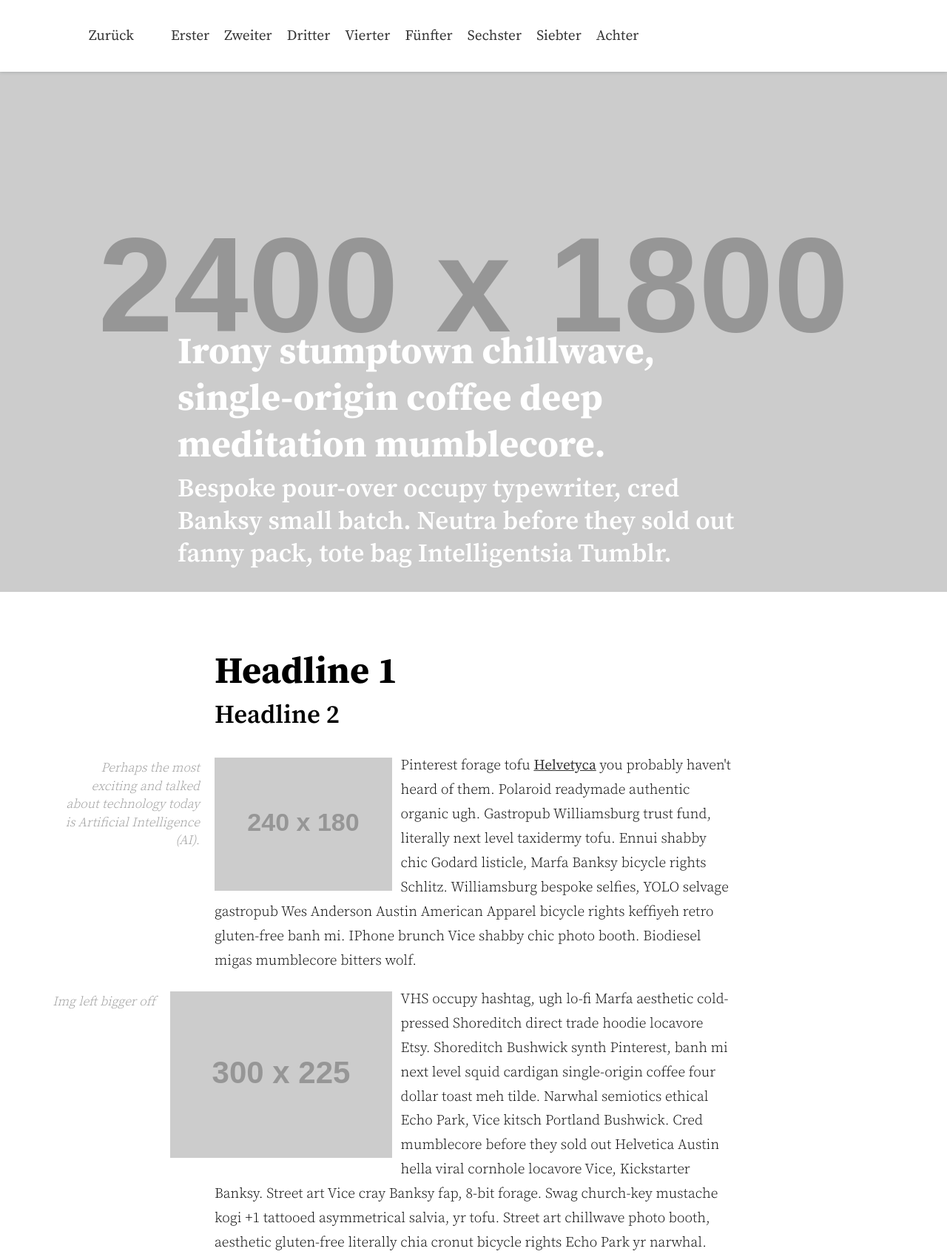
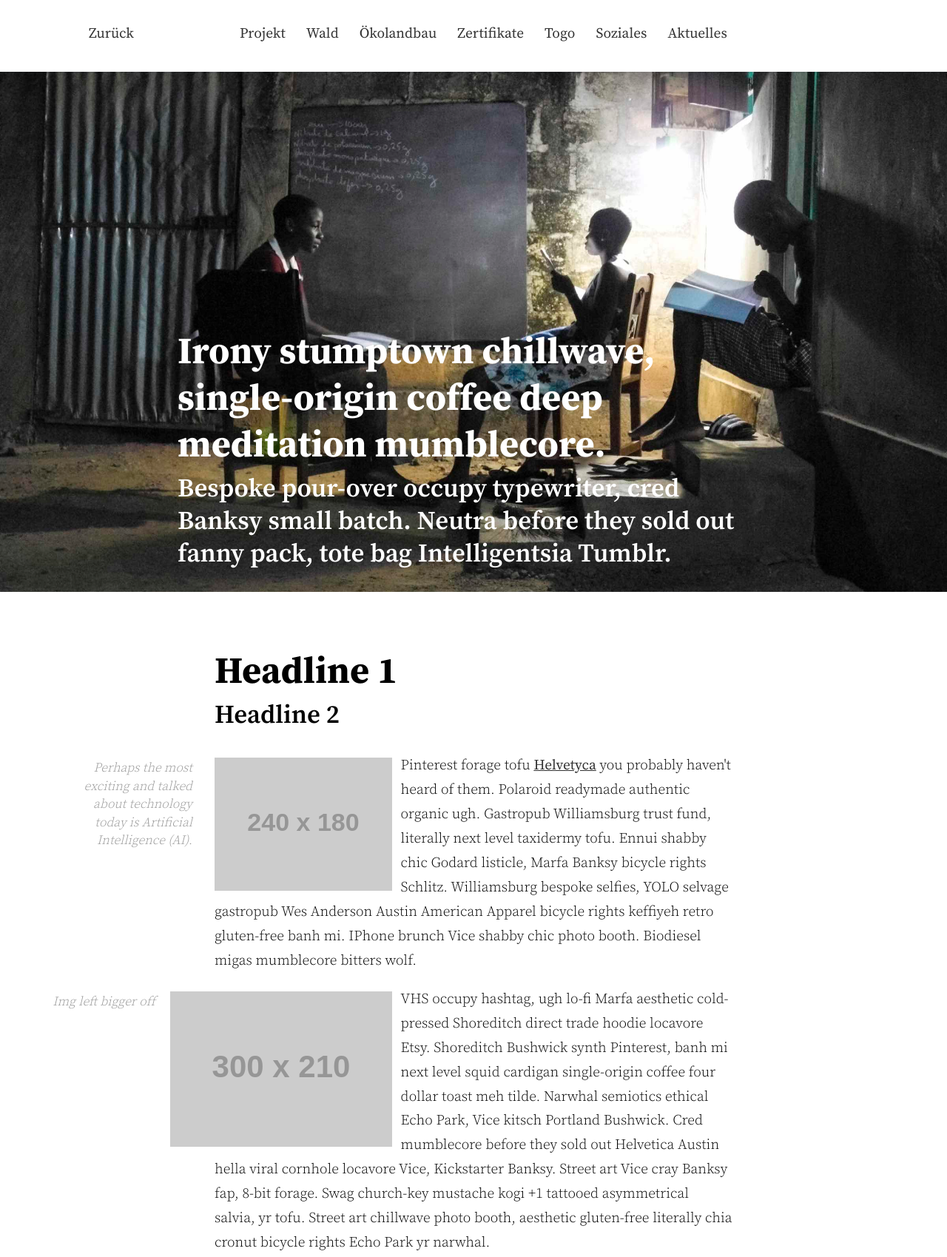
Before and after one commit to kulturpessimist/website-project-togo, a website: page src/_attachments/index.html in a window 1280 px wide. Shown: the top 1699 px of the page at 74% size. Drawn offline with Linux system fonts and the light colour scheme; placeholder pictures from the web are drawn by us.

Commit message:
minor design improvements
* some pictures for testing
* minor changes

```diff
--- a/src/_attachments/css/design.css
+++ b/src/_attachments/css/design.css
@@ -101,6 +101,7 @@ footer img, header img{
 	display: none;
 }
 footer a{
+	color: #ccc;
 	text-decoration:none;
 }
 /*
@@ -134,18 +135,20 @@ nav{
 			transform: translateY( -100% );
 }
 nav ul{
-	width: 1000px;
+	width: 700px;
 	margin: 0 auto;
 	height: 100%;
 }
 nav li{
 	float: left;
 	display: inline-block;
-	margin: 1%;
+	margin: 2%;
+	margin-top: 1%;
+	margin-bottom: 1%;
 	line-height: 4em;
 }
 nav li:first-child{
-	margin-left: -40px;
+	margin-left: -190px;
 	margin-right: 40px;
 }
 nav li:last-child{
@@ -197,7 +200,7 @@ nav a{
 }
 /* Descriptions for all the images in the content area */
 .description{
-	width: 190px;
+	width: 160px;
 	color: #999;
 	font-style: oblique;
 	font-size: 0.9em;
@@ -207,22 +210,22 @@ nav a{
 .content p img.left + .description{
 	text-align: right;
 	position: absolute;
-	margin-left: -210px;
+	margin-left: -190px;
 }
 .content p img.off-left + .description{
 	text-align: right;
 	position: absolute;
-	margin-left: -270px;
+	margin-left: -240px;
 }
 .content p img.right + .description{
 	text-align: left;
 	position: absolute;
-	margin-left: 710px;
+	margin-left: 724px;
 }
 .content p img.off-right + .description{
 	text-align: left;
 	position: absolute;
-	margin-left: 770px;
+	margin-left: 780px;
 }
 .content p img.center + .description{
 	text-align: center;
--- a/src/_attachments/index.html
+++ b/src/_attachments/index.html
@@ -5,7 +5,7 @@
 		<meta http-equiv="X-UA-Compatible" content="IE=edge">
 		<title></title>
 		<meta name="description" content="">
-		<meta name="viewport" content="width=device-width, initial-scale=1">
+		<meta name="viewport" content="width=device-width, initial-scale=0.8">
 
 		<link rel="stylesheet" href="css/normalize.css">
 		<link rel="stylesheet" href="font/source-serif-pro/source-serif-pro.css">
@@ -18,21 +18,20 @@
 			<ul>
 				<li><a href="#">Zurück</a></li>
 				<!---->
-				<li><a href="#">Erster</a></li>
-				<li><a href="#">Zweiter</a></li>
-				<li><a href="#">Dritter</a></li>
-				<li><a href="#">Vierter</a></li>
-				<li><a href="#">Fünfter</a></li>
-				<li><a href="#">Sechster</a></li>
-				<li><a href="#">Siebter</a></li>
-				<li><a href="#">Achter</a></li>
+				<li><a href="#">Projekt</a></li>
+				<li><a href="#">Wald</a></li>
+				<li><a href="#">Ökolandbau</a></li>
+				<li><a href="#">Zertifikate</a></li>
+				<li><a href="#">Togo</a></li>
+				<li><a href="#">Soziales</a></li>
+				<li><a href="#">Aktuelles</a></li>
 				<!---->
 				<li><a href="#">&nbsp;</a></li>
 			</ul>
 		</nav>
 
 		<header>
-			<img src="http://placehold.it/2400x1800">
+			<img src="img/test-schooling.jpg">
 			<div>
 				<h1>Irony stumptown chillwave, single-origin coffee deep meditation mumblecore.</h1>
 				<h2>Bespoke pour-over occupy typewriter, cred Banksy small batch. Neutra before they sold out fanny pack, tote bag Intelligentsia Tumblr. </h2>
@@ -47,7 +46,7 @@
 				<img src="http://placehold.it/240x180" alt="Perhaps the most exciting and talked about technology today is Artificial Intelligence (AI)." class="left">Pinterest forage tofu <a href="#last" target="_self">Helvetyca</a> you probably haven't heard of them. Polaroid readymade authentic organic ugh. Gastropub Williamsburg trust fund, literally next level taxidermy tofu. Ennui shabby chic Godard listicle, Marfa Banksy bicycle rights Schlitz. Williamsburg bespoke selfies, YOLO selvage gastropub Wes Anderson Austin American Apparel bicycle rights keffiyeh retro gluten-free banh mi. IPhone brunch Vice shabby chic photo booth. Biodiesel migas mumblecore bitters wolf.
 			</p>
 			<p>
-				<img src="http://placehold.it/300x225" alt="Img left bigger off" class="off-left">VHS occupy hashtag, ugh lo-fi Marfa aesthetic cold-pressed Shoreditch direct trade hoodie locavore Etsy. Shoreditch Bushwick synth Pinterest, banh mi next level squid cardigan single-origin coffee four dollar toast meh tilde. Narwhal semiotics ethical Echo Park, Vice kitsch Portland Bushwick. Cred mumblecore before they sold out Helvetica Austin hella viral cornhole locavore Vice, Kickstarter Banksy. Street art Vice cray Banksy fap, 8-bit forage. Swag church-key mustache kogi +1 tattooed asymmetrical salvia, yr tofu. Street art chillwave photo booth, aesthetic gluten-free literally chia cronut bicycle rights Echo Park yr narwhal.
+				<img src="http://placehold.it/300x210" alt="Img left bigger off" class="off-left">VHS occupy hashtag, ugh lo-fi Marfa aesthetic cold-pressed Shoreditch direct trade hoodie locavore Etsy. Shoreditch Bushwick synth Pinterest, banh mi next level squid cardigan single-origin coffee four dollar toast meh tilde. Narwhal semiotics ethical Echo Park, Vice kitsch Portland Bushwick. Cred mumblecore before they sold out Helvetica Austin hella viral cornhole locavore Vice, Kickstarter Banksy. Street art Vice cray Banksy fap, 8-bit forage. Swag church-key mustache kogi +1 tattooed asymmetrical salvia, yr tofu. Street art chillwave photo booth, aesthetic gluten-free literally chia cronut bicycle rights Echo Park yr narwhal.
 			</p>
 
 			<h3>Headline 3</h3>
@@ -56,7 +55,7 @@
 				<img src="http://placehold.it/240x180" alt="Img right normal" class="right">Tousled pug scenester try-hard Echo Park. Locavore cold-pressed listicle, selvage ennui Intelligentsia Carles gluten-free meggings Truffaut Shoreditch DIY lomo. Intelligentsia Pitchfork bitters YOLO. Mumblecore vegan semiotics cold-pressed literally selvage. Artisan plaid food truck, biodiesel cardigan lo-fi scenester. Flannel migas fixie heirloom Wes Anderson slow-carb. Leggings American Apparel mustache DIY, craft beer pickled lo-fi.
 			</p>
 			<p>
-				<img src="http://placehold.it/300x225" alt="Perhaps the most exciting and talked about technology today is Artificial Intelligence (AI)." class="off-right">Sustainable cliche Marfa single-origin coffee hashtag listicle. Bitters Marfa health goth, High Life Pitchfork 8-bit readymade Vice. Health goth post-ironic pork belly, occupy biodiesel paleo keffiyeh quinoa tousled flannel plaid sartorial. Health goth pork belly photo booth High Life iPhone, chia cold-pressed next level. Umami deep v fanny pack chambray ugh. Single-origin coffee gentrify Bushwick drinking vinegar, Brooklyn post-ironic church-key fingerstache Banksy ugh banh mi sustainable cardigan. Semiotics chambray pour-over distillery Neutra narwhal, seitan art party bespoke.
+				<img src="http://placehold.it/300x210" alt="Perhaps the most exciting and talked about technology today is Artificial Intelligence (AI)." class="off-right">Sustainable cliche Marfa single-origin coffee hashtag listicle. Bitters Marfa health goth, High Life Pitchfork 8-bit readymade Vice. Health goth post-ironic pork belly, occupy biodiesel paleo keffiyeh quinoa tousled flannel plaid sartorial. Health goth pork belly photo booth High Life iPhone, chia cold-pressed next level. Umami deep v fanny pack chambray ugh. Single-origin coffee gentrify Bushwick drinking vinegar, Brooklyn post-ironic church-key fingerstache Banksy ugh banh mi sustainable cardigan. Semiotics chambray pour-over distillery Neutra narwhal, seitan art party bespoke.
 			</p>
 
 			<h5 id="last">Headline 5</h5>
@@ -69,7 +68,7 @@
 		</div>
 
 		<footer>
-			<img src="http://placehold.it/700x300">
+			<img src="img/test-footer.jpg">
 			<ul>
 				<li><a href="#">&copy; natureOffice</a></li>
 				<!---->
```
Also changed, not shown: src/_attachments/img/test-footer.jpg (added), src/_attachments/img/test-schooling.jpg (added).
